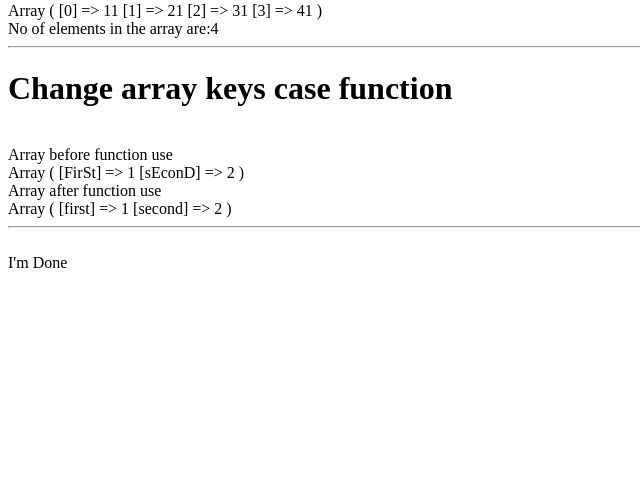
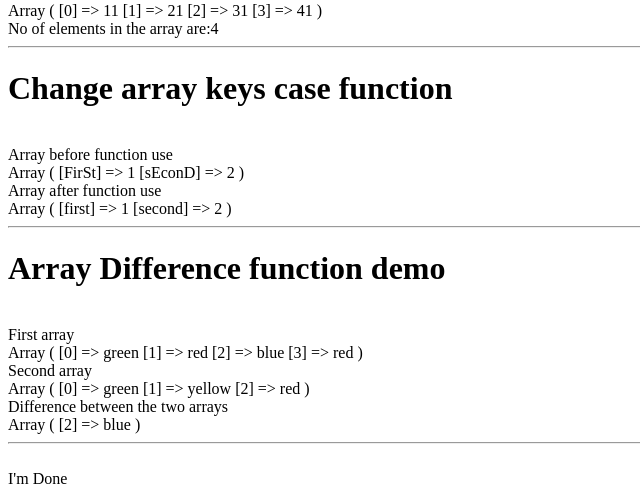
Before and after one commit to shriyasam10/StringArray-PHP-Assignment, a PHP site: page / in a window 1280 px wide. Shown: the part 492-988 px from the top of the page, without its empty margins (0-640 px from the left). Before the commit the page ends 760 px from the top, so only its background shows below. Run offline with PHP 8.4, Linux system fonts and the light colour scheme.

Commit message:
array differencce

```diff
--- a/index.php
+++ b/index.php
@@ -16,6 +16,10 @@
 
   $array4 = array("FirSt" => 1, "sEconD" => 2);
   $obj->changeKeyCase($array4);
+
+  $array5 = array("green", "red", "blue", "red");
+  $array6 = array("green", "yellow", "red");
+  $obj->arrayDifference($array5,$array6);
 
  	class main {
 
@@ -62,6 +66,18 @@
 		echo '<hr>';
 	}
 
+	public function arrayDifference($array5,$array6) {
+		echo '<h1> Array Difference function demo </h1>';
+		echo '</br>First array</br>';
+		print_r($array5);
+		echo '</br>Second array</br>';
+		print_r($array6);
+		echo '</br>Difference between the two arrays</br>';
+		$result4 = array_diff($array5,$array6);
+		print_r($result4);
+		echo '<hr>';
+	}
+
         public function __destruct() {
 
 		echo '</br> I\'m Done';
```
